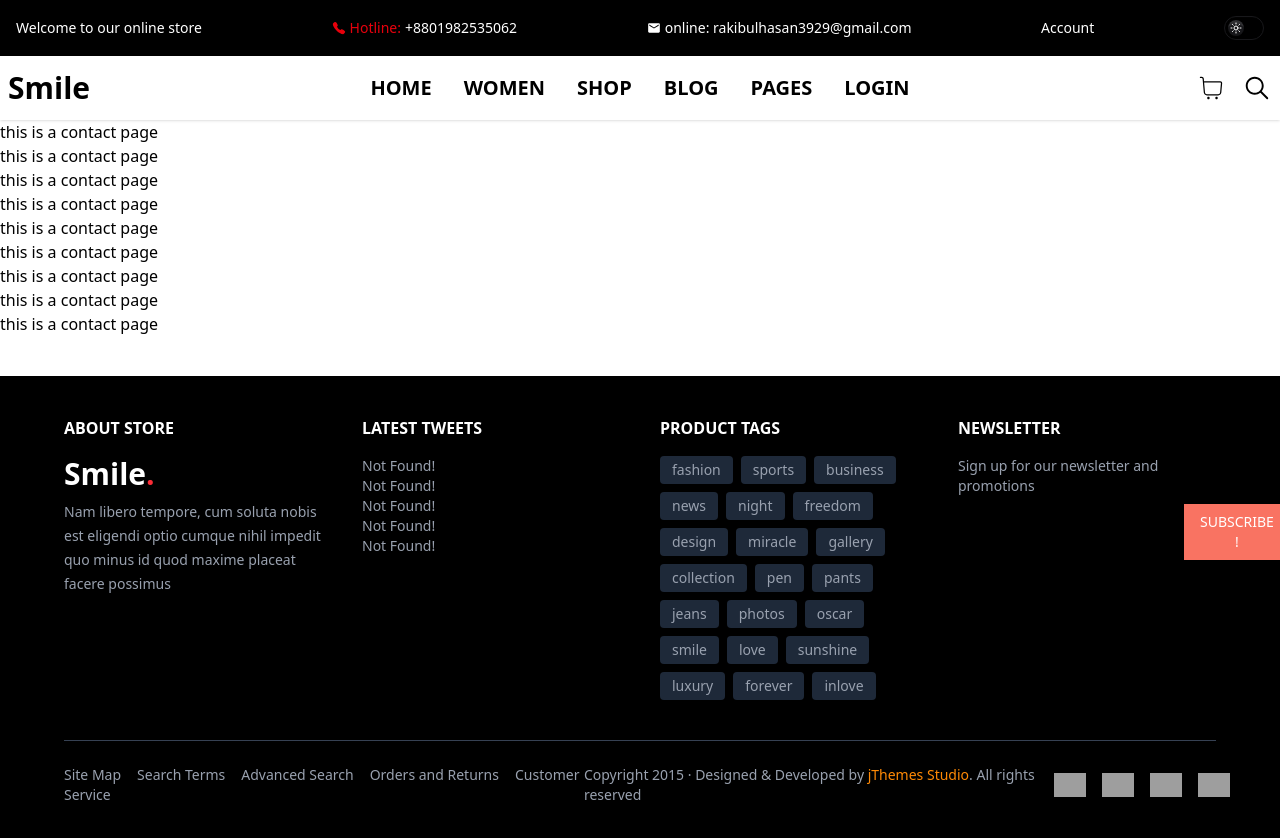
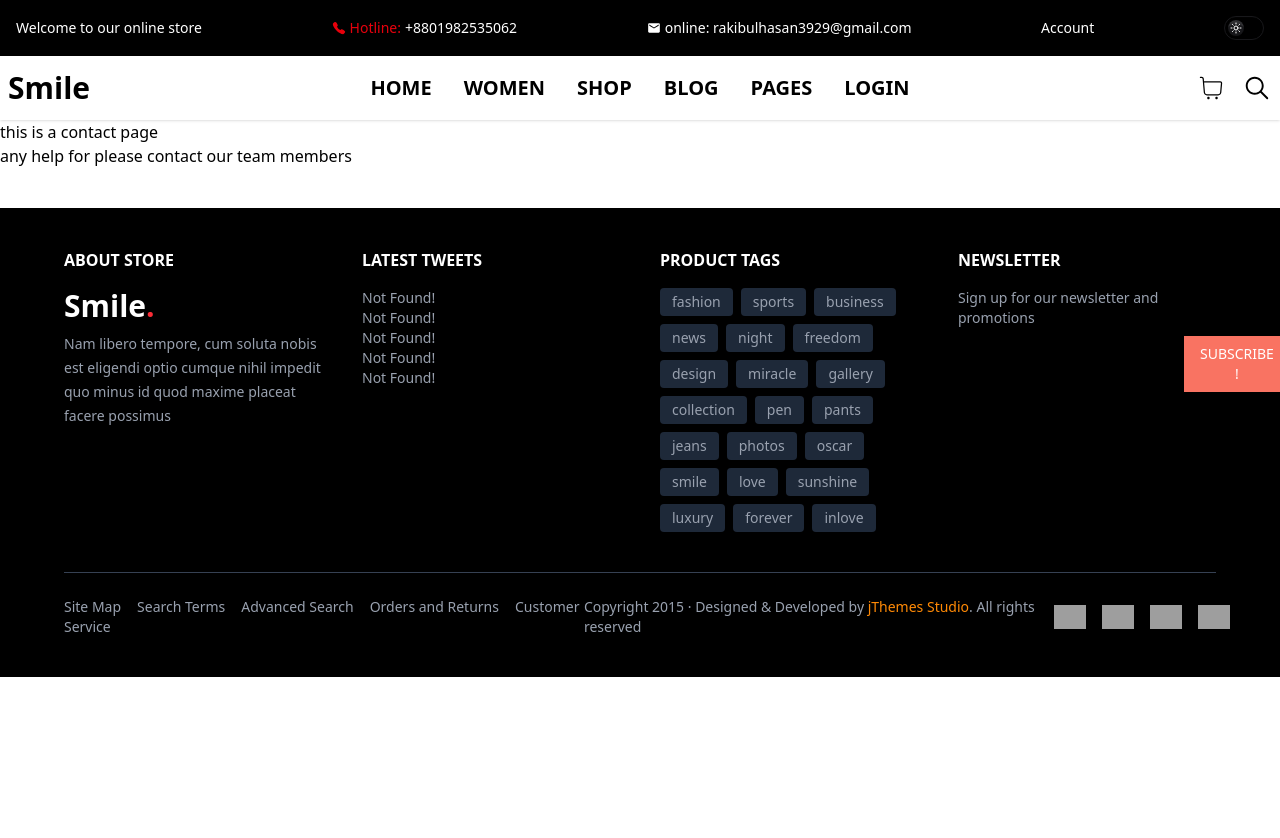
Before and after one commit to rakibul561/Smile-client-code, a Next.js app: page /contact in a window 1280 px wide. Shown: the top 838 px of the page. After the commit the page ends 800 px from the top, so only its background shows below. Built offline with nearby package versions, Linux system fonts and the light colour scheme; grey boxes are pictures that could not be loaded.

Commit message:
code refresh

```diff
--- a/src/app/contact/page.tsx
+++ b/src/app/contact/page.tsx
@@ -4,14 +4,7 @@ const page:React.FC = () => {
     return (
         <div>
             <h2> this is a contact page </h2>
-            <h2> this is a contact page </h2>
-            <h2> this is a contact page </h2>
-            <h2> this is a contact page </h2>
-            <h2> this is a contact page </h2>
-            <h2> this is a contact page </h2>
-            <h2> this is a contact page </h2>
-            <h2> this is a contact page </h2>
-            <h2> this is a contact page </h2>
+           <h1> any help for please contact our team members </h1>
 
         </div>
     );
```
